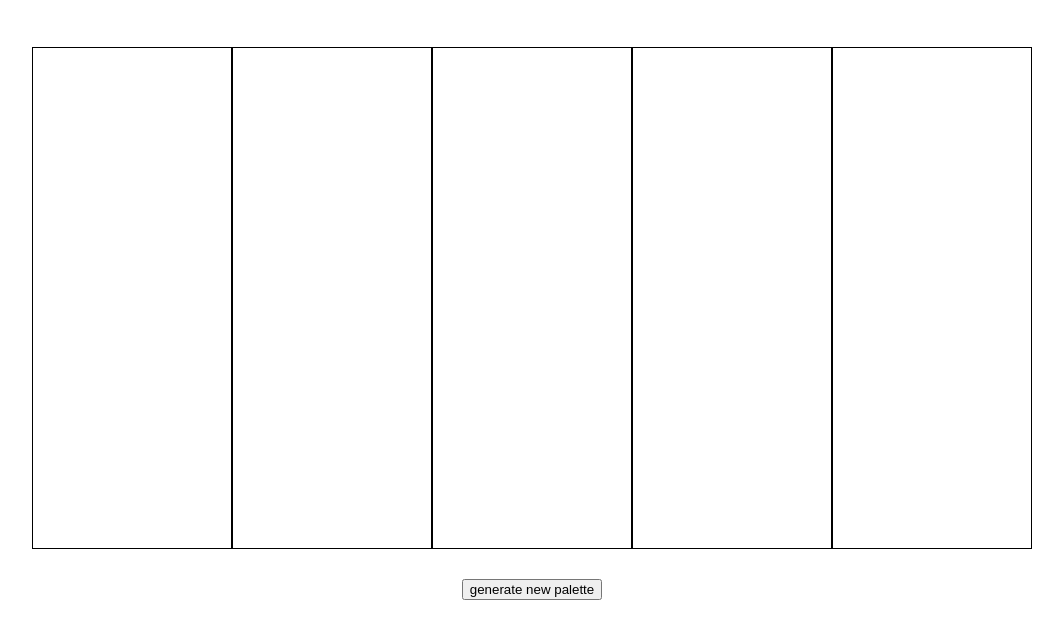
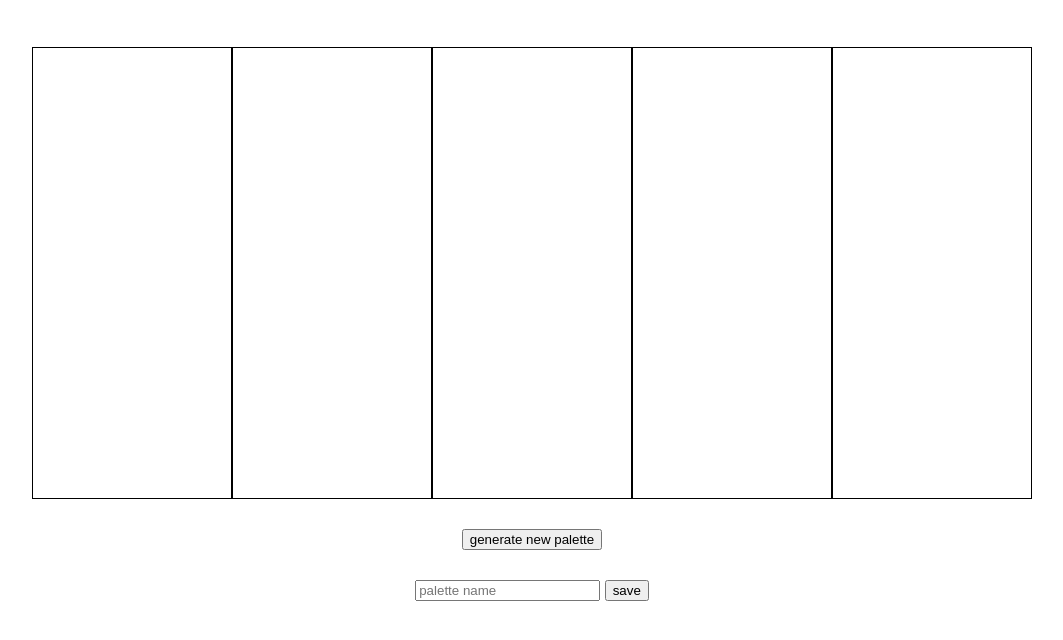
Before and after one commit to lkshamus/Palette-Picker, a website: page public/index.html in a window 1280 px wide. Shown: the part 130-770 px from the top of the page, without its empty margins (108-1171 px from the left). Drawn offline with Linux system fonts and the light colour scheme; a web font is replaced by a local one.

Commit message:
Add styling

```diff
--- a/public/css/styles.css
+++ b/public/css/styles.css
@@ -19,7 +19,7 @@
   display: inline-block;
   border: 1px solid black;
   width: 200px;
-  height: 500px;
+  height: 450px;
 }
 
 .project-header {
@@ -44,6 +44,10 @@
   margin: 30px;
 }
 
+.palette-input {
+  margin: 0 0 20px 0;
+}
+
 input {
   outline: none;
 }
--- a/public/index.html
+++ b/public/index.html
@@ -28,6 +28,10 @@
       <div class='color-palette'></div>
     </div>
     <button class='generate-btn'>generate new palette</button>
+    <form>
+      <input class='palette-input' placeholder='palette name' type='text'>
+      <button>save</button>
+    </form>
   </section>
 </section>
 
```
